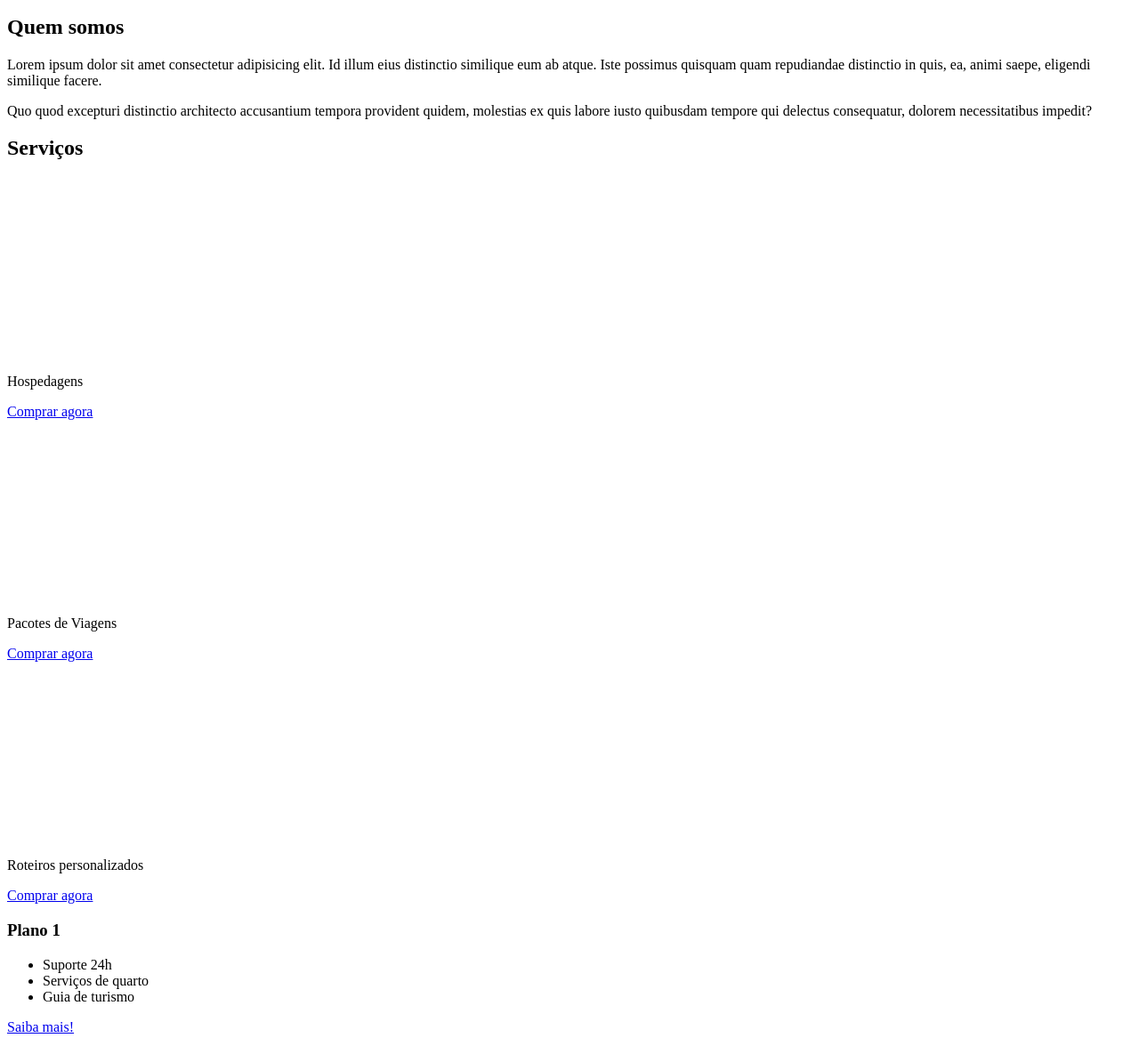
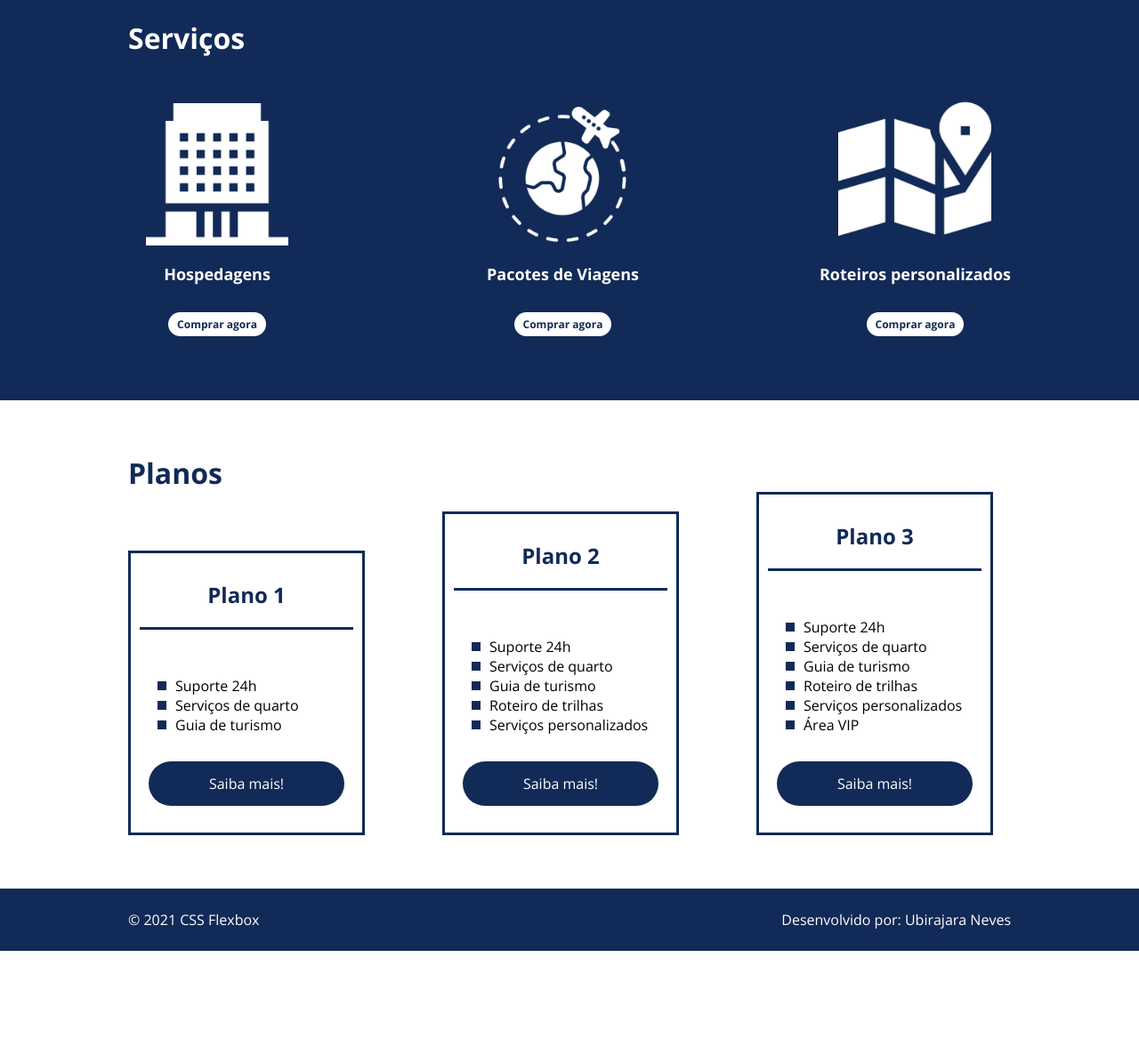
Before and after one commit to biraneves/dio-santander-bootcamp, a plain HTML site: page mod02 - html-css-js/b - flexbox-css/projeto/index.html in a window 1280 px wide. Shown: the part 1087-2254 px from the top of the page at 89% size. After the commit the page ends 2156 px from the top, so only its background shows below. Drawn offline with nearby package versions, Linux system fonts and the light colour scheme.

Commit message:
Projeto integrador concluído

```diff
--- a/mod02 - html-css-js/b - flexbox-css/projeto/assets/css/style.css
+++ b/mod02 - html-css-js/b - flexbox-css/projeto/assets/css/style.css
@@ -0,0 +1,299 @@
+* {
+    margin: 0;
+    padding: 0;
+    font-family: 'Open Sans', sans-serif;
+}
+
+ul {
+    list-style: none;
+    margin: 0;
+    padding: 0;
+}
+
+ul li a {
+    text-decoration: none;
+}
+
+div img {
+    display: block;
+    width: 100%;
+}
+
+.flex-container {
+    display: flex;
+    max-width: 992px;
+    margin: auto;
+    width: 100%;
+    min-width: 320px;
+    padding: 10px 15px;
+}
+
+header {
+    background-color: #122A57;
+    height: 100px;
+    display: flex;
+    align-items: center;
+    color: #fff;
+}
+
+header .list-items {
+    display: flex;
+    max-width: 260px;
+    width: 100%;
+    justify-content: space-between;
+    align-items: center;
+}
+
+.list-items li a {
+    color: white;
+}
+
+header .menu {
+    justify-content: space-between;
+}
+
+.apresentacao {
+    align-items: center;
+    justify-content: space-between;
+    padding: 60px 0;
+}
+
+.apresentacao .texto-apresentacao {
+    min-height: 200px;
+}
+
+.texto-apresentacao h1 {
+    color: #122A57;
+    font-size: 48px;
+    margin-bottom: 10px;
+}
+
+.btn {
+    background: #122A57;
+    color: white;
+    text-align: center;
+    border-radius: 30px;
+    width: 220px;
+    display: block;
+    text-decoration: none;
+    height: 50px;
+    line-height: 50px;
+    margin-top: 10px;
+    margin-bottom: 10px;
+}
+
+#quem-somos {
+    flex-direction: row-reverse;
+    align-items: center;
+    justify-content: space-between;
+    padding: 60px 0;
+}
+
+#quem-somos h2 {
+    font-size: 32px;
+    color: #122A57;
+    display: flex;
+    margin-bottom: 20px;
+}
+
+#quem-somos h2::before {
+    content: "";
+    height: 50px;
+    width: 5px;
+    margin-right: 5px;
+    background-color: #122A57;
+    position: relative;
+}
+
+#quem-somos p {
+    margin-bottom: 10px;
+    width: 90%;
+}
+
+#quem-somos img {
+    min-width: 420px;
+}
+
+.container-externo {
+    background-color: #122A57;
+    width: 100%;
+}
+
+#servicos {
+    flex-direction: column;
+    padding: 60px 0;
+}
+
+#servicos h2 {
+    color: white;
+    font-size: 32px;
+    margin-bottom: 40px;
+}
+
+.list-servicos {
+    display: flex;
+    flex-direction: row;
+    justify-content: space-between ;
+    align-items: flex-end;
+}
+
+.list-servicos .item-servico {
+    text-align: center;
+}
+
+.item-servico a {
+    width: 220px;
+    background-color: white;
+    border-radius: 30px;
+    height: 50px;
+    line-height: 50px;
+    text-align: center;
+    padding: 5px 10px;
+    color: #122A57;
+    text-decoration: none;
+    font-size: 12px;
+    font-weight: 700;
+}
+
+.item-servico p {
+    font-weight: 700;
+    font-size: 18px;
+    color: white;
+    margin-top: 20px;
+    margin-bottom: 20px;
+}
+
+.item-servico img {
+    width: 80%;
+    margin: auto;
+}
+
+#planos {
+    flex-direction: column;
+    justify-content: center;
+    padding-top: 60px;
+    padding-bottom: 60px;
+}
+
+#planos h2 {
+    font-size: 32px;
+    color: #122A57;
+}
+
+.list-planos {
+    display: flex;
+    align-items: flex-end;
+    justify-content: space-between;
+}
+
+.item-plano {
+    flex: 1;
+    border: solid 3px #122A57;
+    margin-right: 20px;
+    padding: 10px;
+    max-width: 240px;
+}
+
+.item-plano .btn {
+    margin: auto;
+    margin-bottom: 20px;
+}
+
+.item-plano h3 {
+    font-size: 24px;
+    color: #122A57;
+    display: flex;
+    flex-direction: column;
+    text-align: center;
+    margin-top: 20px;
+}
+
+.item-plano h3::after {
+    content: "";
+    background-color: #122A57;
+    width: 100%;
+    height: 3px;
+    margin-top: 20px;
+    margin-bottom: 20px;
+}
+
+.item-plano ul {
+    margin-bottom: 20px;
+    padding: 10px 20px;
+    display: flex;
+    flex-direction: column;
+}
+
+.item-plano ul li {
+    display: flex;
+    flex-wrap: nowrap;
+    align-items: center;
+}
+
+.item-plano ul li::before {
+    content: "";
+    width: 10px;
+    height: 10px;
+    background-color: #122A57;
+    margin-right: 10px;
+}
+
+footer {
+    background-color: #122A57;
+    height: 70px;
+    display: flex;
+    align-items: center;
+}
+
+footer .footer {
+    justify-content: space-between;
+    color: #fff;
+}
+
+/* Mobile */
+
+@media(max-width: 992px) {
+    .flex-container {
+        flex-direction: column;
+    }
+
+    .apresentacao {
+        flex-direction: column-reverse;
+    }
+
+    .apresentacao .texto-apresentacao {
+        width: 100%;
+    }
+
+    #quem-somos {
+        flex-direction: column-reverse;
+    }
+
+    #quem-somos img {
+        min-width: 320px;
+        margin: auto;
+    }
+
+    .list-servicos {
+        flex-direction: column;
+        justify-content: center;
+        align-items: center;
+    }
+
+    .item-servico img {
+        width: 50%;
+        margin: auto;
+    }
+
+    .list-planos {
+        flex-direction: column;
+        align-items: flex-start;
+    }
+
+    .list-planos .item-plano {
+        max-width: 90%;
+        margin: auto;
+        width: 100%;
+        margin-bottom: 20px;
+    }
+}
--- a/mod02 - html-css-js/b - flexbox-css/projeto/index.html
+++ b/mod02 - html-css-js/b - flexbox-css/projeto/index.html
@@ -5,29 +5,35 @@
     <meta http-equiv='X-UA-Compatible' content='IE=edge'>
     <meta name='viewport' content='width=device-width, initial-scale=1.0'>
     <link rel="stylesheet" href="assets/css/style.css">
+    <link rel="preconnect" href="https://fonts.googleapis.com">
+    <link rel="preconnect" href="https://fonts.gstatic.com" crossorigin>
+    <link rel="stylesheet" href="https://fonts.googleapis.com/css2?family=Open+Sans:ital,wght@0,300;0,400;0,600;0,700;1,400;1,600&display=swap">
     <title>Flex Turismo</title>
 </head>
 <body>
     <header>
+        <div class="flex-container menu">
+            <div>
                 <h1>Flex Turismo</h1>
-        <ul>
+            </div>
+            <ul class="list-items">
                 <li><a href="#quem-somos">Quem somos</a></li>
                 <li><a href="#servicos">Serviços</a></li>
                 <li><a href="#planos">Planos</a></li>
             </ul>
+        </div>
     </header>
-    <div>
-        <div>
+    <div class="flex-container apresentacao">
+        <div class="texto-apresentacao">
             <h1>Flex<br>Turismo</h1>
             <p>O melhor serviço para você!</p>
-            <a href="">Saiba mais!</a>
+            <a class="btn" href="">Saiba mais!</a>
         </div>
         <div>
             <div><img src="assets/img/0-main.png" alt="Banner de apresentação"></div>
         </div>
     </div>
-    <div>
-        <div><img src="assets/img/1-quem-somos.png" alt="Balcão de atendimento"></div>
+    <div class="flex-container" id="quem-somos">
         <div>
             <h2>Quem somos</h2>
             <p>
@@ -43,41 +49,52 @@
                 necessitatibus impedit?
             </p>
         </div>
+        <div>
+            <img src="assets/img/1-quem-somos.png" alt="Balcão de atendimento">
         </div>
-    <div>
+    </div>
+    <div class="container-externo">
+        <div class="flex-container" id="servicos">
             <div>
                 <h2>Serviços</h2>
             </div>
-        <div>
-            <div>
+            <div class="list-servicos">
+                <div class="item-servico">
                     <div><img src="assets/img/icon-2.png" alt="Hospedagens"></div>
                     <p>Hospedagens</p>
                     <a href="#">Comprar agora</a>
                 </div>
-            <div>
+                <div class="item-servico">
                     <div><img src="assets/img/icon-1.png" alt="Pacotes de viagens"></div>
                     <p>Pacotes de Viagens</p>
                     <a href="#">Comprar agora</a>
                 </div>
-            <div>
+                <div class="item-servico">
                     <div><img src="assets/img/icon-3.png" alt="Roteiros personalizados"></div>
                     <p>Roteiros personalizados</p>
                     <a href="#">Comprar agora</a>
                 </div>
             </div>
         </div>
+    </div>
+    <div class="flex-container" id="planos">
         <div>
-        <div>
+            <h2>Planos</h2>
+        </div>
+        <div class="list-planos">
+            <div class="item-plano">
                 <h3>Plano 1</h3>
+                <br>
                 <ul>
                     <li>Suporte 24h</li>
                     <li>Serviços de quarto</li>
                     <li>Guia de turismo</li>
                 </ul>
-            <a href="#">Saiba mais!</a>
+                <a class="btn" href="#">Saiba mais!</a>
             </div>
-        <div>
+            <div class="item-plano">
                 <h3>Plano 2</h3>
+                <br>
                 <ul>
                     <li>Suporte 24h</li>
                     <li>Serviços de quarto</li>
@@ -85,10 +102,11 @@
                     <li>Roteiro de trilhas</li>
                     <li>Serviços personalizados</li>
                 </ul>
-            <a href="#">Saiba mais!</a>
+                <a class="btn" href="#">Saiba mais!</a>
             </div>
-        <div>
-            <h3></h3>
+            <div class="item-plano">
+                <h3>Plano 3</h3>
+                <br>
                 <ul>
                     <li>Suporte 24h</li>
                     <li>Serviços de quarto</li>
@@ -97,12 +115,15 @@
                     <li>Serviços personalizados</li>
                     <li>Área VIP</li>
                 </ul>
-            <a href="#">Saiba mais!</a>
+                <a class="btn" href="#">Saiba mais!</a>
+            </div>
         </div>
     </div>
     <footer>
+        <div class="flex-container footer">
             <p>&copy; 2021 CSS Flexbox</p>
             <p>Desenvolvido por: Ubirajara Neves</p>
+        </div>
     </footer>
 </body>
 </html>
```
Lines whose indentation alone changed are shown as unchanged.
